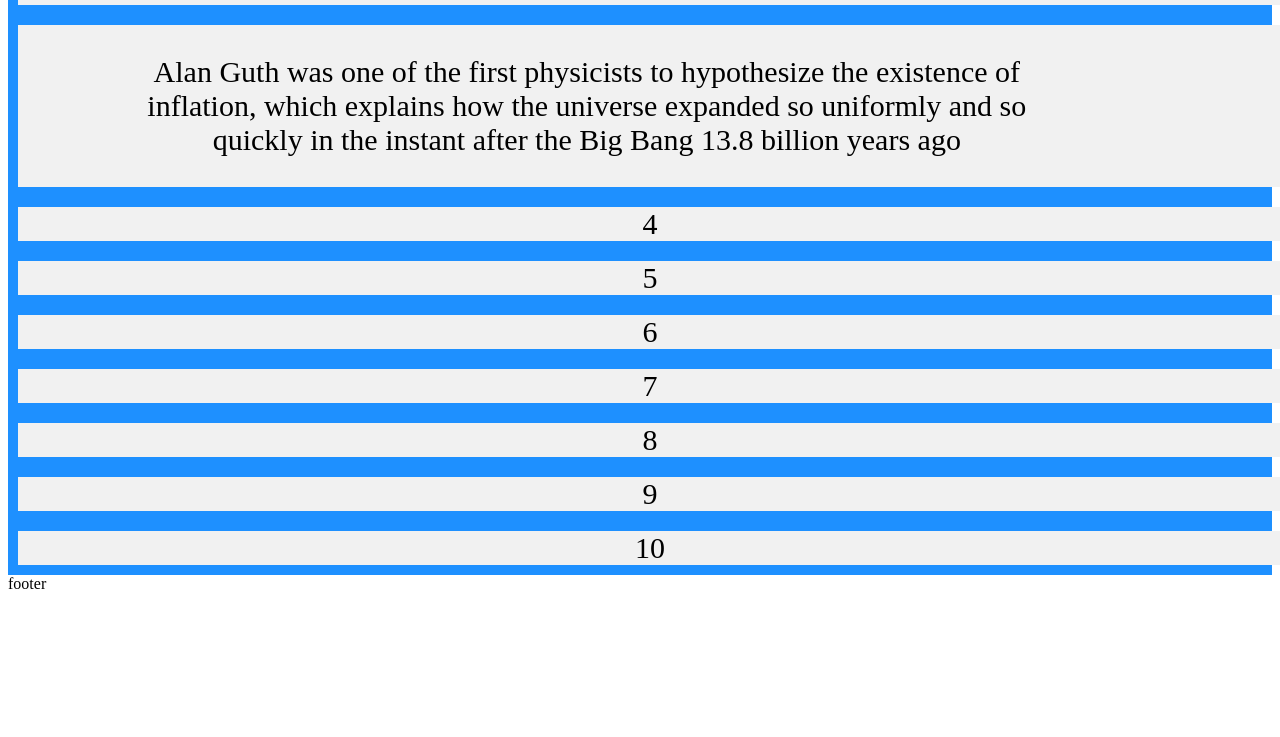
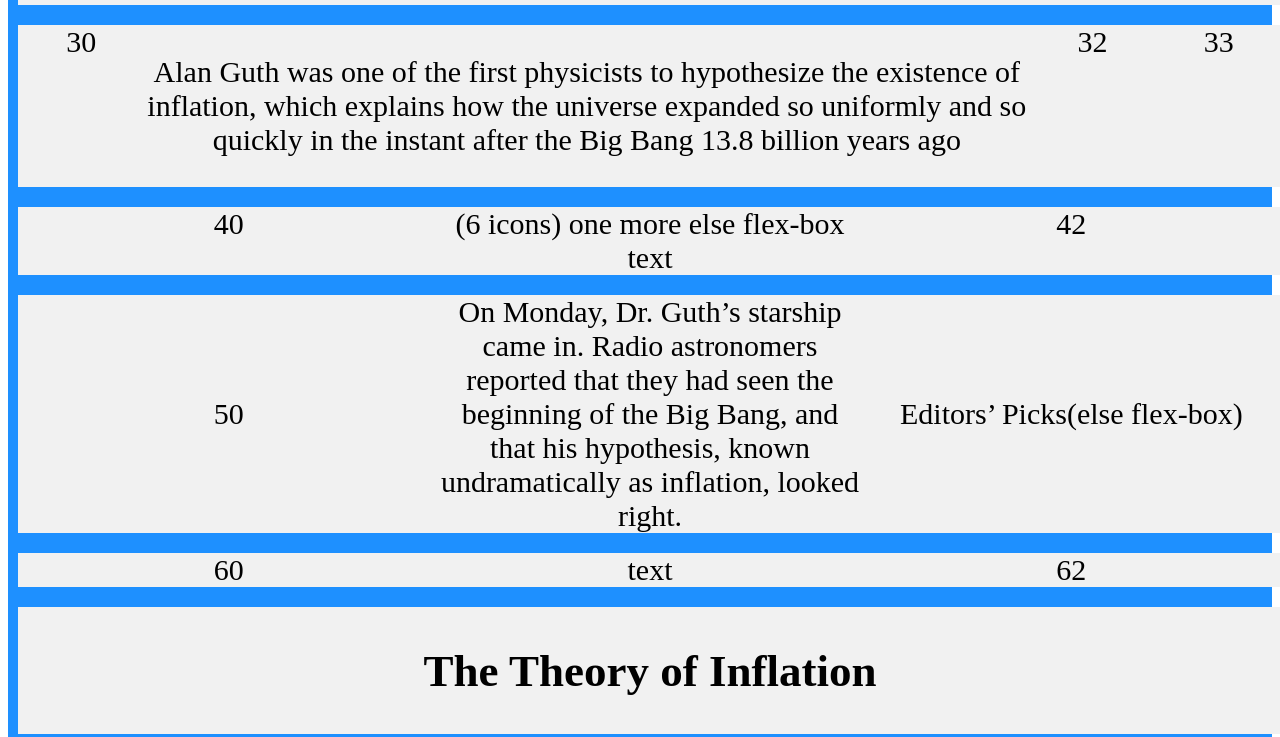
Before and after one commit to Laguna1/Markup-NYT, a plain HTML site: page index.html in a window 1280 px wide. Shown: the part 829-1566 px from the top of the page. Before the commit the page ends 1430 px from the top, so only its background shows below. Drawn offline with Linux system fonts and the light colour scheme.

Commit message:
added properties to divs 4 - 6

```diff
--- a/index.html
+++ b/index.html
@@ -1,5 +1,6 @@
 <!DOCTYPE html>
 <html lang="en">
+
 <head>
     <meta charset="UTF-8">
     <meta name="viewport" content="width=device-width, initial-scale=1.0">
@@ -7,6 +8,7 @@
     <link rel="stylesheet" href="style.css">
     <title>Markup-NYT</title>
 </head>
+
 <body>
     <header>
         header
@@ -22,15 +24,37 @@
         </div>
 
         <div class="third">
-            <div class="third-0"></div>
-            <div class="third-1"><p>Alan Guth was one of the first physicists to hypothesize the existence of inflation, which explains how the universe expanded so uniformly and so quickly in the instant after the Big Bang 13.8 billion years ago</p></div>
-            <div class="third-2"></div>
-            <div class="third-3"></div>
+            <div class="third-0">30</div>
+            <div class="third-1">
+                <p>Alan Guth was one of the first physicists to hypothesize the existence of inflation, which explains
+                    how the universe expanded so uniformly and so quickly in the instant after the Big Bang 13.8 billion
+                    years ago</p>
             </div>
-            <div>4</div>
-        <div>5</div>
-        <div>6</div>
-        <div>7</div>
+            <div class="third-2">32</div>
+            <div class="third-3">33</div>
+        </div>
+        <div class="fourth">
+            <div class="fourth-0">40</div>
+            <div class="fourth-1">
+                <div class="social"> (6 icons) one more else flex-box</div>
+                <div class="story-1">text</div>
+            </div>
+            <div class="fourth-2">42</div>
+        </div>
+        <div class="fifth">
+            <div class="fifth-0">50</div>
+            <div class="fifth-1">On Monday, Dr. Guth’s starship came in. Radio astronomers reported that they had seen the beginning of the Big Bang, and that his hypothesis, known undramatically as inflation, looked right.
+ </div>
+            <div class="fifth-2">Editors’ Picks(else flex-box)</div>
+        </div>
+        <div class="sixth">
+            <div class="six-0">60</div>
+            <div class="six-1">text</div>
+            <div class="six-2">62</div>
+        </div>
+        <div><h2>The Theory of Inflation</h2>
+
+        </div>
         <div>8</div>
         <div>9</div>
         <div>10</div>
@@ -39,4 +63,5 @@
         footer
     </footer>
 </body>
+
 </html>
--- a/style.css
+++ b/style.css
@@ -52,3 +52,52 @@
   flex:1;
   order:4;
 }
+.fourth {
+    display: flex;
+}
+.fourth-0 {
+    flex:1;
+    order:1;
+ }
+.fourth-1 {
+  flex:1;
+  order:2;
+
+}
+.fourth-2 {
+  flex:1;
+  order:3;
+}
+.fifth {
+    display: flex;
+    align-items: center;
+}
+.fifth-0 {
+    flex:1;
+    order:1;
+ }
+.fifth-1 {
+  flex:1;
+  order:2;
+
+}
+.fifth-2 {
+  flex:1;
+  order:3;
+}
+.sixth {
+    display: flex;
+}
+.six-0 {
+    flex:1;
+    order:1;
+ }
+.six-1 {
+  flex:1;
+  order:2;
+
+}
+.six-2 {
+  flex:1;
+  order:3;
+}
```
Lines whose indentation alone changed are shown as unchanged.
